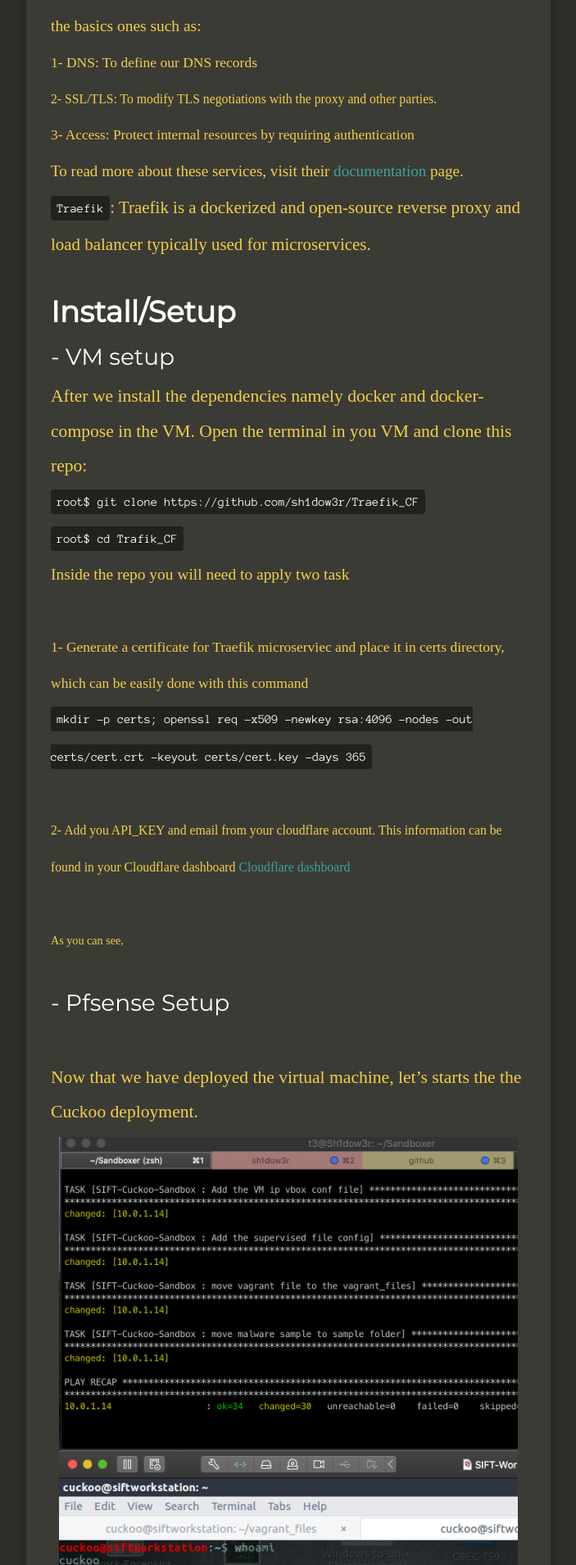
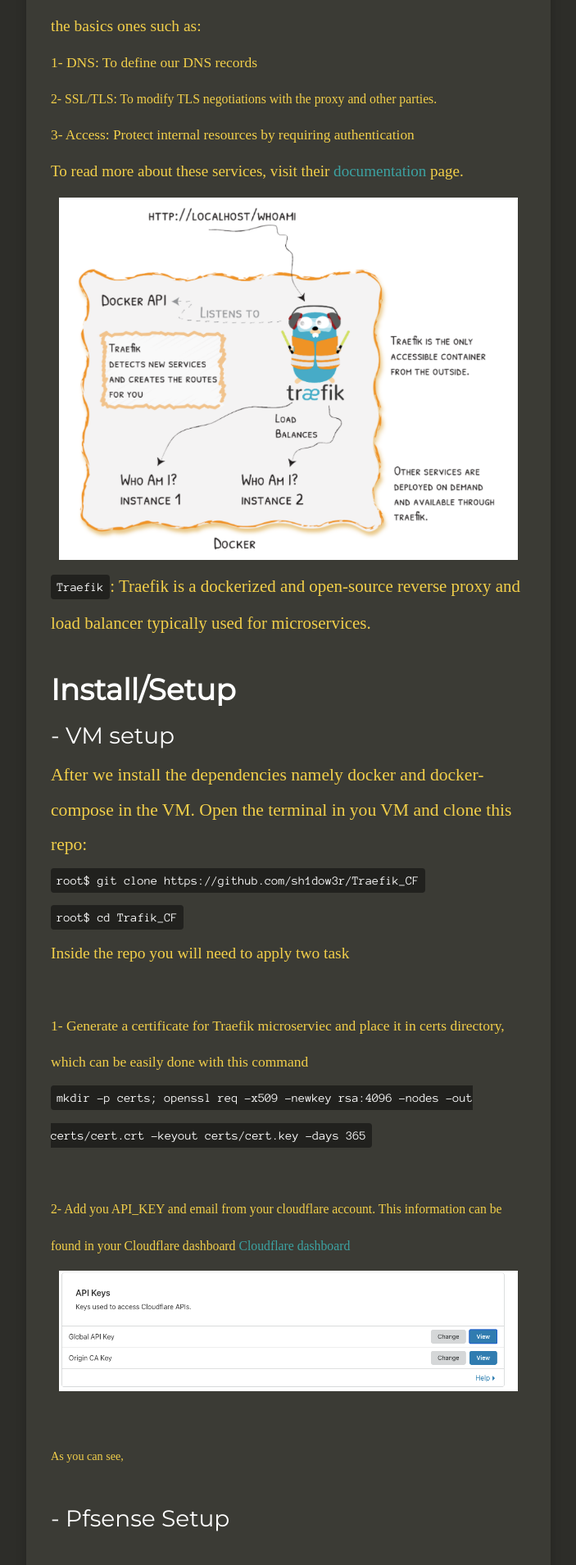
Before and after one commit to sh1dow3r/layer0, a Jekyll site: the page built from _posts/2020-11-22-Securing_HomeLab_Access.md, in a window 1280 px wide. Shown: the part 1425-3334 px from the top of the page at 82% size, without its empty margins (288-991 px from the left). Built offline with Jekyll 4.4.1, drawn with Linux system fonts in a browser that asks for light colours; nearby versions of some CDN libraries; comment, search, counter and statistics services are not loaded.

Commit message:
adding 2 png and view edits

```diff
--- a/_posts/2020-11-22-Securing_HomeLab_Access.md
+++ b/_posts/2020-11-22-Securing_HomeLab_Access.md
@@ -33,6 +33,7 @@ Before diving into the project, let's take a define some terms to establish grou
 <span style="color: #f2cf4a; font-family: Babas; font-size: 1.1em;"> 3- Access: Protect internal resources by requiring authentication <br />
 <span style="color: #f2cf4a; font-family: Babas; font-size: 1.1em;"> To read more about these services, visit their [documentation]( https://support.cloudflare.com/hc/en-us/articles/205075117-Understanding-the-Cloudflare-dashboard) page.
 <span style="color: #f2cf4a; font-family: Babas; font-size: 1.1em;">
+<img src="https://raw.githubusercontent.com/sh1dow3r/layer0/gh-pages/_posts/img/Remote_Access_Homelab/Traefik.png"/>
 `Traefik`: Traefik is a dockerized and open-source reverse proxy and load balancer typically used for microservices.
 </span>
 
@@ -50,6 +51,7 @@ Inside the repo you will need to apply two task  <br />
 `mkdir -p certs; openssl req -x509 -newkey rsa:4096 -nodes -out certs/cert.crt -keyout certs/cert.key -days 365`  <br />
 <span style="color: #f2cf4a; font-family: Babas; font-size: 0.9em;">
 2- Add you API_KEY and email from your cloudflare account. This information can be found in your Cloudflare dashboard [Cloudflare dashboard]( https://dash.cloudflare.com/)  <br />
+<img src="https://raw.githubusercontent.com/sh1dow3r/layer0/gh-pages/_posts/img/Remote_Access_Homelab/CF_API.png"/>
 <span style="color: #f2cf4a; font-family: Babas; font-size: 0.9em;">
 As you can see, <br />
 
```
Also changed, not shown: _posts/img/Remote_Access_Homelab/CF_API.png (added).
